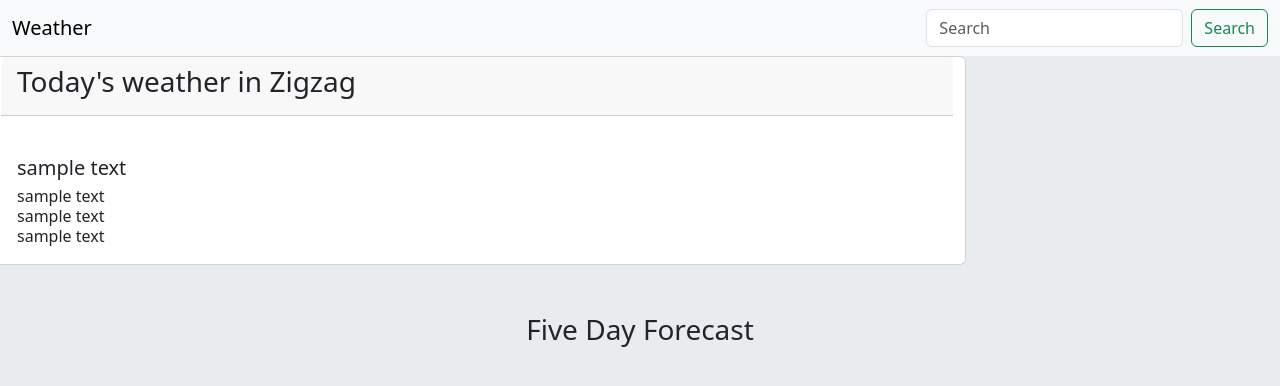
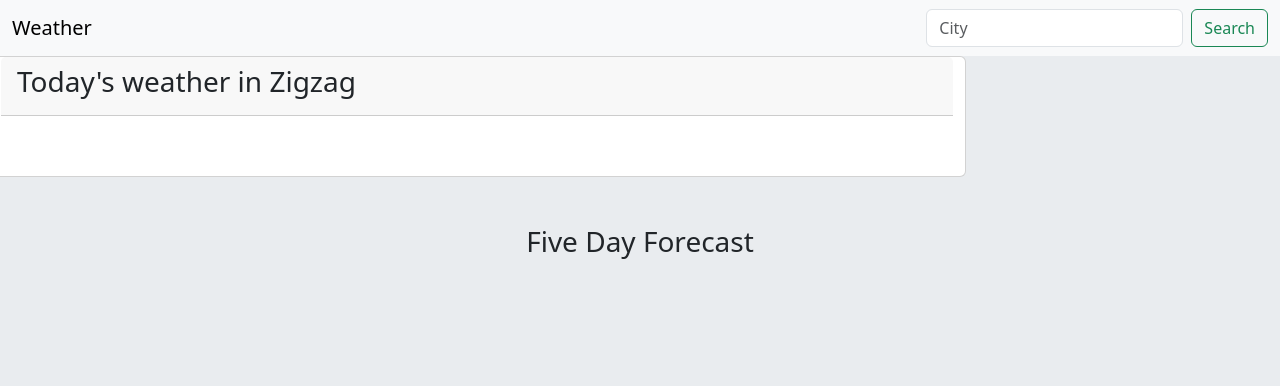
Before and after one commit to itsmenickfromschool/nicksWeatherApp, a plain HTML site: page index.html in a window 1280 px wide. Drawn offline with nearby package versions, Linux system fonts and the light colour scheme; no server answers.

Commit message:
made the README

```diff
--- a/index.html
+++ b/index.html
@@ -14,7 +14,7 @@
     <div class="container-fluid">
       <a class="navbar-brand">Weather</a>
       <form class="d-flex" role="search">
-        <input id="cityInput" class="form-control me-2" type="search" placeholder="Search" aria-label="Search">
+        <input id="cityInput" class="form-control me-2" type="search" placeholder="City" aria-label="City">
         <button id='search' class="btn btn-outline-success" type="submit">Search</button>
       </form>
     </div>
@@ -22,14 +22,14 @@
   <div class="row">
     <div id='currentWeather' class="card col-12 col-md-9">
       <div class="card-header">
-        <h3 id="insertCity">Today's Weather</h3>
+        <h3 id="insertCity"></h3>
       </div>
       <div class="card-body">
         <img id='icon' src="" alt="">
-        <h5 id="conditions" class="card-title">sample text</h5>
-        <p id='todaysTemp' class='card-subtitle'>sample text</p>
-        <p id="todaysWind" class="card-subtitle">sample text</p>
-        <p id="todaysHumidity" class="card-subtitle">sample text</p>
+        <h5 id="conditions" class="card-title"></h5>
+        <p id='todaysTemp' class='card-subtitle'></p>
+        <p id="todaysWind" class="card-subtitle"></p>
+        <p id="todaysHumidity" class="card-subtitle"></p>
       </div>
 
     </div>
```
Also changed, not shown: images/Screenshot 2023-08-07 at 9.11.33 PM.png (added), 1 other file.
